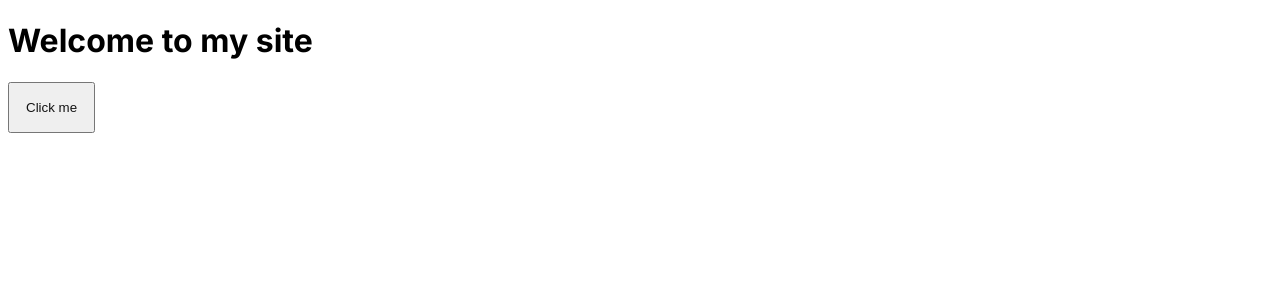
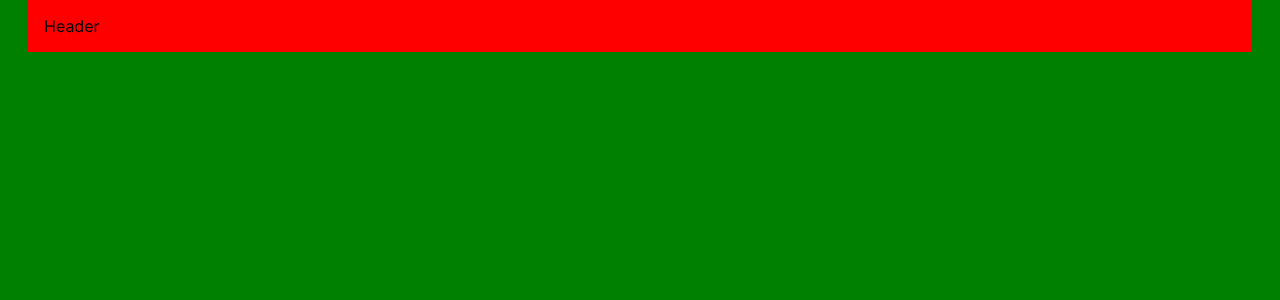
Before and after one commit to VictorMamaliga/Victor_resume, a Next.js app in the folder resume/: page / in a window 1280 px wide. Shown: the top 300 px of the page. Built offline with nearby package versions, Linux system fonts and the light colour scheme.

Commit message:
Create general layout

```diff
--- a/resume/src/app/page.js
+++ b/resume/src/app/page.js
@@ -3,8 +3,11 @@ import Button from "./components/atoms/Button";
 export default function Home() {
   return (
     <>
-      <h1>Welcome to my site</h1>
-      <Button />
+      <header>Header</header>
+      <main>
+        <Button />
+        <footer>Footer</footer>
+      </main>
     </>
   )
 }
--- a/resume/src/app/styles/global.scss
+++ b/resume/src/app/styles/global.scss
@@ -1,12 +1,30 @@
 @import './variables.scss';
+@import './mixins.scss';
 
 
-
-
-h1 {
-    color: var(--secondary);
+*,
+*::before,
+*::after {
+    margin: 0;
+    padding: 0;
+    box-sizing: border-box;
 }
 
-.btn {
-    padding: 100px;
+header {
+    position: fixed;
+    left: toRem(28);
+    right: toRem(28);
+    background-color: red;
+    padding: 1rem;
 }
+
+main {
+    padding: 150vh toRem(28);
+    background-color: green;
+}
+
+footer {
+    background-color: blue;
+    padding: 1rem;
+    color: white;
+}
--- /dev/null
+++ b/resume/src/app/styles/mixins.scss
@@ -0,0 +1,4 @@
+@function toRem($value) {
+    $remValue: ($value / 16) + rem;
+    @return $remValue;
+}
```
